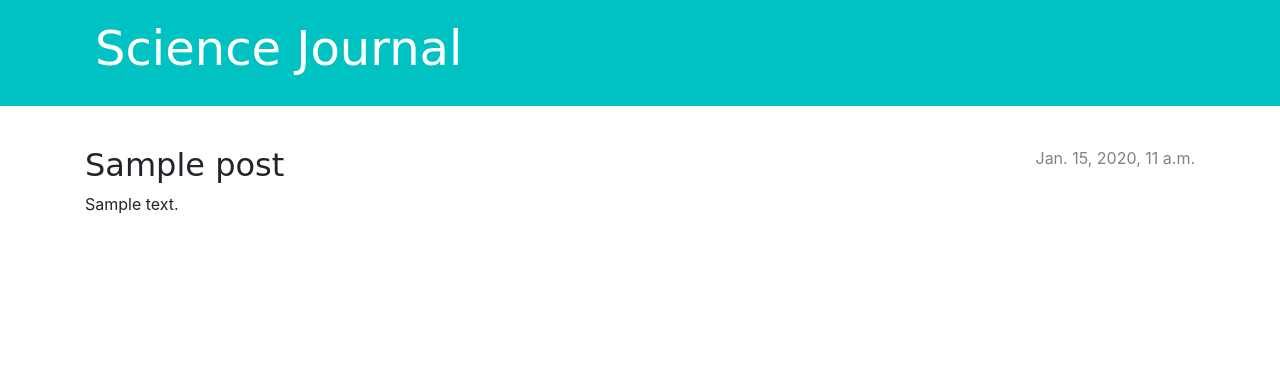
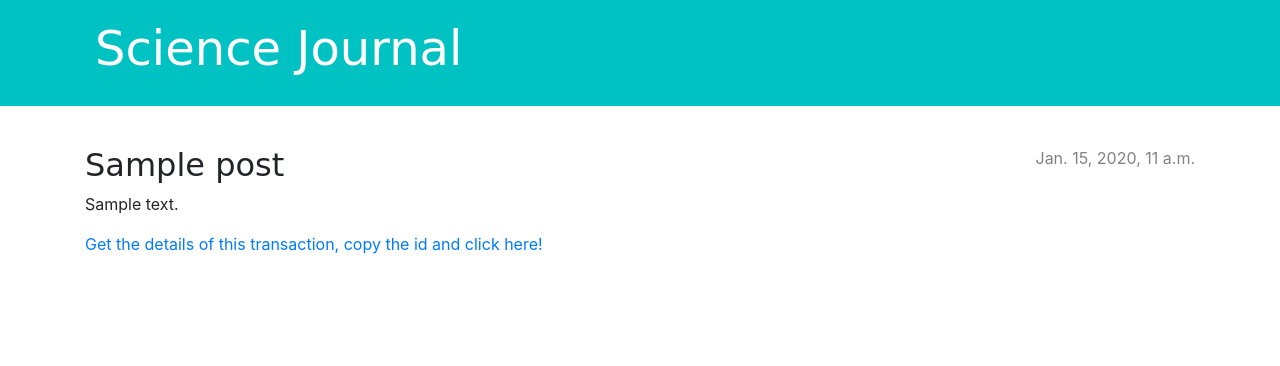
Before and after one commit to astrobimbo/djangoredis-finalproject, a Django app: page /post/1/ in a window 1280 px wide. Shown: the top 366 px of the page. Run offline with Django 4.2, Linux system fonts and the light colour scheme; tables that the repository leaves empty hold one stand-in row (values such as "Sample post"); some web fonts are replaced.

Commit message:
added href to etherscan in post_detail.html. with this you can get the details of transaction on etherscan.com

```diff
--- a/blog/templates/blog/post_detail.html
+++ b/blog/templates/blog/post_detail.html
@@ -17,5 +17,6 @@
         <h2>{{ post.title }}</h2>
         <h3>{{ post.transtaction_id }}</h3>
         <p>{{ post.text|linebreaksbr }}</p>
+        <a href="https://www.etherscan.io">Get the details of this transaction, copy the id and click here!</a>
     </article>
 {% endblock %}
```
